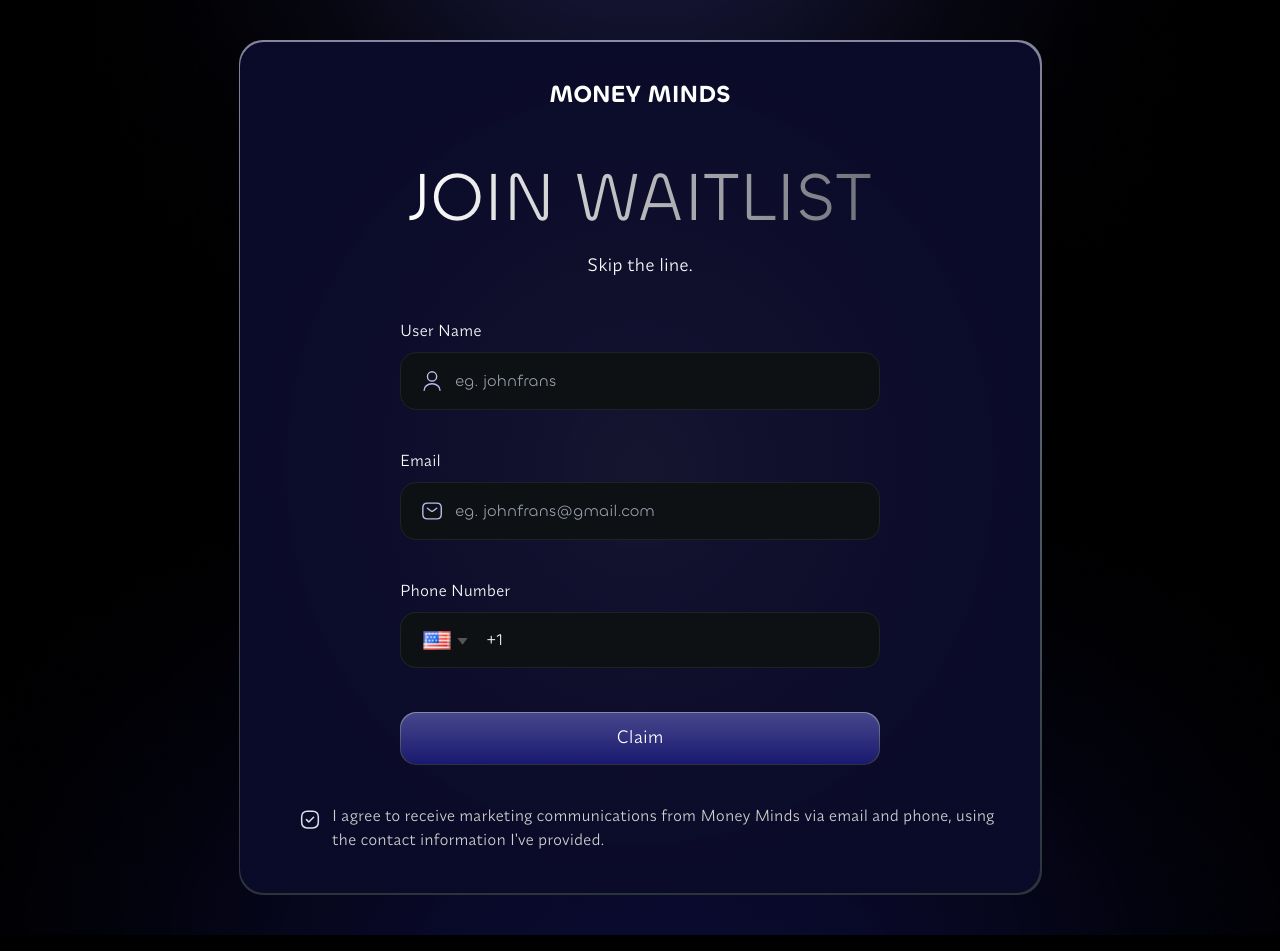
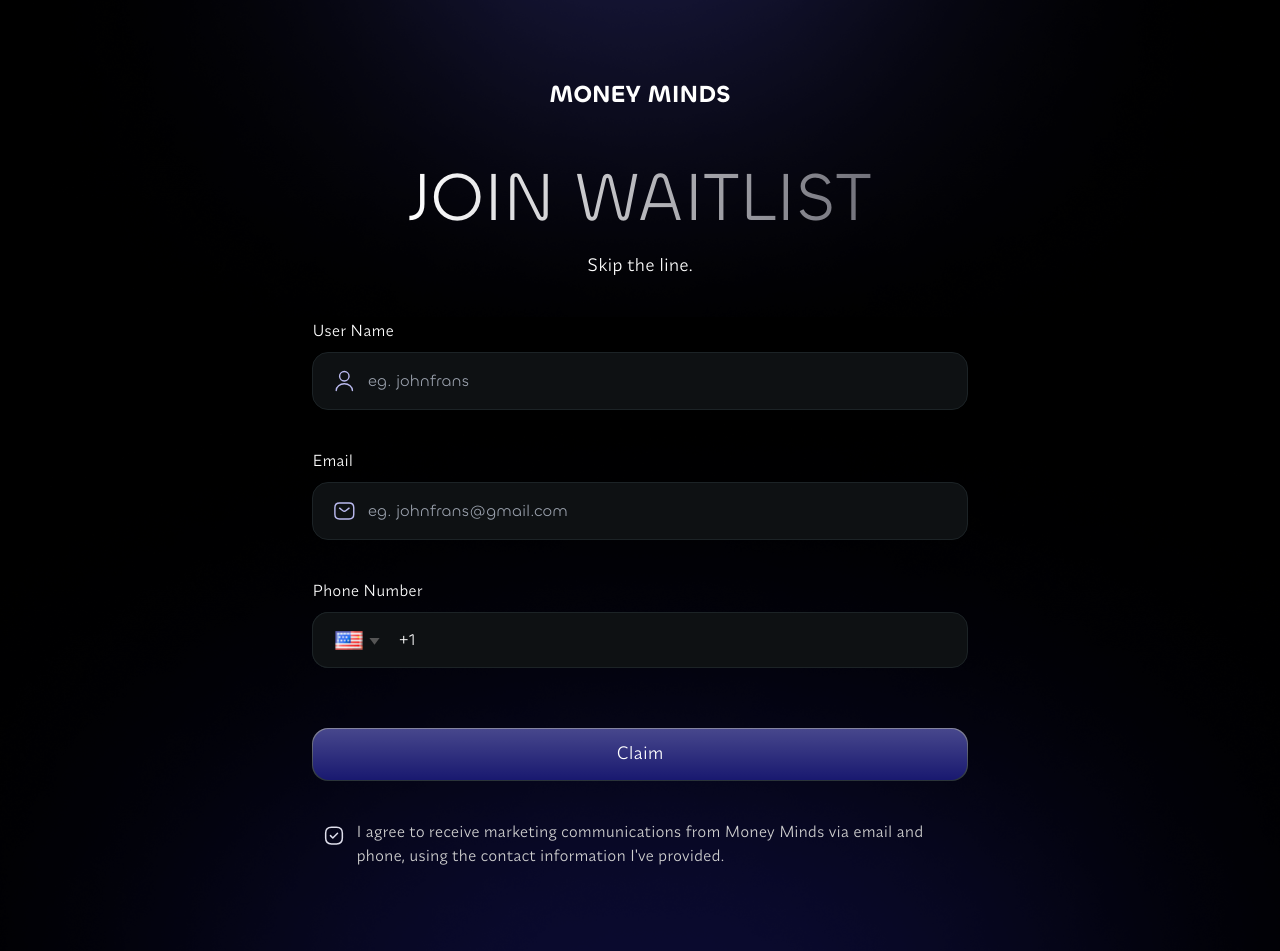
Before and after one commit to Tarun-wielabs/money-minds-form, a Next.js app: page /form in a window 1280 px wide. Built offline with nearby package versions, Linux system fonts and the light colour scheme.

Commit message:
changes: css

```diff
--- a/app/form/components/ClientComponent.tsx
+++ b/app/form/components/ClientComponent.tsx
@@ -195,7 +195,7 @@
         </div>
         <button
           type="submit"
-          className="from-[#DBDBFF99] to-[#2A3439] bg-gradient-to-b w-full rounded-[16px] p-[1px] mt-1"
+          className="from-[#DBDBFF99] mt-5 to-[#2A3439] bg-gradient-to-b w-full rounded-[16px] p-[1px] "
         >
           <div className="bg-[#191970] w-full h-full rounded-[16px]">
             <div
@@ -207,7 +207,7 @@
         </button>
       </form>
       <span
-        className={`text-[#D1D1D1] flex md:pl-5 pl-3 ${synonym.className} md:text-[16px] text-[14px]`}
+        className={`text-[#D1D1D1] flex pl-3 lg:w-2/3 sm:w-10/12 w-full ${synonym.className} md:text-[16px] text-[14px]`}
       >
         <span
           onClick={() => setClick((state) => !state)}
--- a/app/form/page.tsx
+++ b/app/form/page.tsx
@@ -4,8 +4,8 @@
 export default function page() {
   return (
     <div className="min-h-screen bg-[url('/Gradient3.png')] bg-contain bg-bottom bg-no-repeat w-full flex items-center justify-center md:p-10 p-5">
-      <div className="from-[#DBDBFF99] to-[#2A3439] md:bg-gradient-to-b bg-transparent p-[1.5px] rounded-[24px]">
-        <div className="flex flex-col items-center rounded-[24px] justify-evenly md:gap-10 gap-5 lg:w-[800px] md:w-[650px] w-full md:px-10 px-0 py-10 md:bg-custom-gradient bg-transparent">
+      <div className="from-[#DBDBFF99] to-[#2A3439]  bg-transparent p-[1.5px] rounded-[24px]">
+        <div className="flex flex-col items-center rounded-[24px] justify-evenly md:gap-10 gap-5  w-full md:px-10 px-0 py-10 bg-transparent">
           <span
             className={`${chillaxSemiBold.className} uppercase md:text-[24px] text-[20px] leading-[24px] text-white`}
           >
--- a/app/globals.css
+++ b/app/globals.css
@@ -58,15 +58,6 @@
     );
 }
 
-@keyframes wiggle {
-  from {
-    rotate: -1deg;
-  }
-  to {
-    rotate: 1deg;
-  }
-}
-
 @keyframes loadIn {
   from {
     opacity: 0;
@@ -82,19 +73,3 @@
 .animation-loadIn {
   animation: loadIn 0.5s linear forwards;
 }
-
-.animation-wiggle-1s {
-  animation: wiggle 0.7s ease-in-out infinite alternate;
-}
-
-.animation-wiggle-2s {
-  animation: wiggle 1s ease-in-out infinite alternate;
-}
-
-.animation-wiggle-reverse-1s {
-  animation: wiggle 0.5s ease-in-out infinite alternate-reverse;
-}
-
-.animation-wiggle-reverse-2s {
-  animation: wiggle 1.2s ease-in-out infinite alternate-reverse;
-}
--- a/app/page.tsx
+++ b/app/page.tsx
@@ -11,14 +11,6 @@
   ];
 
   const listOfPills2 = ["Immersive Experience", "Online Income System"];
-
-  const animation = [
-    "animation-wiggle-1s",
-    "animation-wiggle-reverse-2s",
-
-    "animation-wiggle-reverse-1s",
-    "animation-wiggle-2s",
-  ];
 
   return (
     <>
@@ -62,7 +54,7 @@
               return (
                 <div
                   key={index}
-                  className={`from-[#DBDBFF99] to-[#2A3439] bg-gradient-to-b md:p-[2px] p-[1px] rounded-[38px] ${animation[index]}`}
+                  className={`from-[#DBDBFF99] to-[#2A3439] bg-gradient-to-b md:p-[2px] p-[1px] rounded-[38px]`}
                 >
                   <div className="bg-black w-full h-full rounded-[38px]">
                     <div
@@ -80,7 +72,7 @@
               return (
                 <div
                   key={index}
-                  className={`from-[#DBDBFF99] to-[#2A3439] bg-gradient-to-b md:p-[2px] p-[1px] rounded-[38px] ${animation[index]}`}
+                  className={`from-[#DBDBFF99] to-[#2A3439] bg-gradient-to-b md:p-[2px] p-[1px] rounded-[38px] `}
                 >
                   <div className="bg-black w-full h-full rounded-[38px]">
                     <div
```
